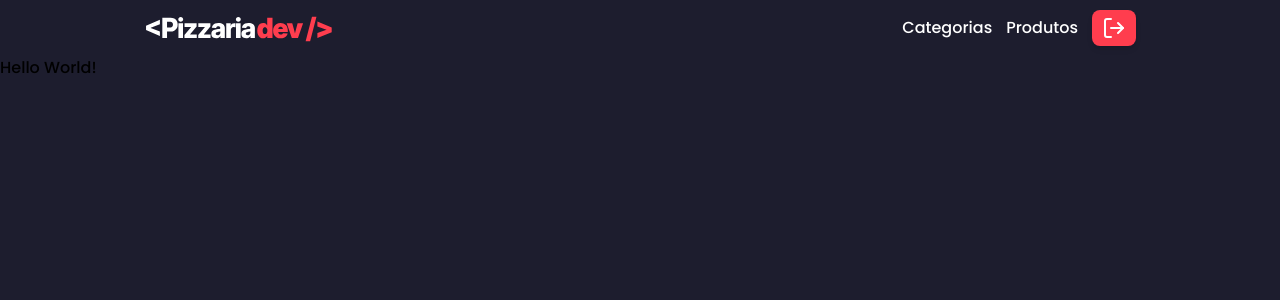
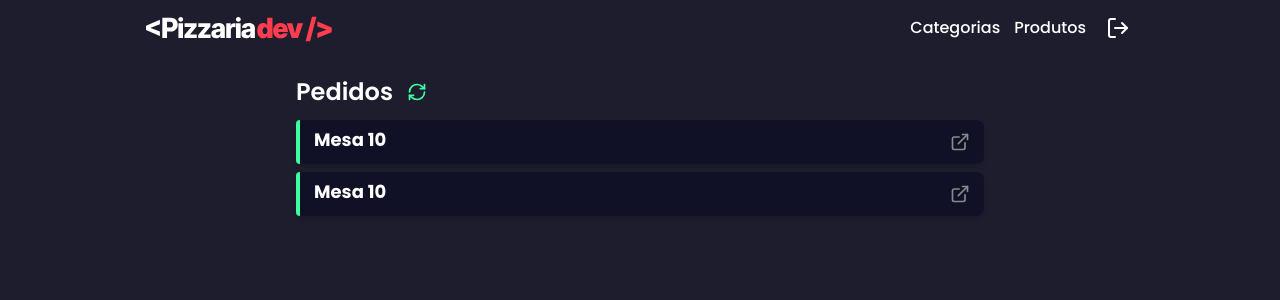
Before and after one commit to Alison-Gabriel/web-pizzariadev, a Next.js app: page /dashboard in a window 1280 px wide. Shown: the top 300 px of the page. Built offline with nearby package versions, Linux system fonts and the light colour scheme.

Commit message:
feat(dashboard): add Orders component

```diff
--- a/src/app/dashboard/components/Header.tsx
+++ b/src/app/dashboard/components/Header.tsx
@@ -36,7 +36,7 @@ export const Header = () => {
           </Link>
 
           <form action={logout}>
-            <Button.Root type="submit" variant="icon">
+            <Button.Root color="ghost" size="icon">
               <Button.Icon icon={LogOut} />
             </Button.Root>
           </form>
--- /dev/null
+++ b/src/app/dashboard/components/Orders.tsx
@@ -0,0 +1,39 @@
+import { ExternalLink } from "lucide-react";
+
+import { Button } from "@/components/common/Button";
+
+export const Orders = () => {
+  return (
+    <section>
+      <ul className="flex flex-col gap-2">
+        <li className="bg-brand-dark-900 text-brand-white flex h-11 items-center rounded-lg pr-2 shadow-md">
+          <div className="bg-brand-green-900 mr-3.5 h-11 w-1 rounded-tl-lg rounded-bl-lg" />
+
+          <div className="flex flex-1 justify-between">
+            <strong className="text-lg">Mesa 10</strong>
+            <Button.Root color="ghost" size="icon">
+              <Button.Icon
+                icon={ExternalLink}
+                className="text-brand-gray-100 size-5"
+              />
+            </Button.Root>
+          </div>
+        </li>
+
+        <li className="bg-brand-dark-900 text-brand-white flex h-11 items-center rounded-lg pr-2 shadow-md">
+          <div className="bg-brand-green-900 mr-3.5 h-11 w-1 rounded-tl-lg rounded-bl-lg" />
+
+          <div className="flex flex-1 justify-between">
+            <strong className="text-lg">Mesa 10</strong>
+            <Button.Root color="ghost" size="icon">
+              <Button.Icon
+                icon={ExternalLink}
+                className="text-brand-gray-100 size-5"
+              />
+            </Button.Root>
+          </div>
+        </li>
+      </ul>
+    </section>
+  );
+};
--- a/src/app/dashboard/page.tsx
+++ b/src/app/dashboard/page.tsx
@@ -1,5 +1,26 @@
+import { RefreshCw } from "lucide-react";
+
+import { Button } from "@/components/common/Button";
+
+import { Orders } from "./components/Orders";
+
 const Dashboard = () => {
-  return <h1>Hello World!</h1>;
+  return (
+    <main className="mx-auto mt-5 max-w-[720px] space-y-3 px-4">
+      <div className="flex items-center gap-2">
+        <h1 className="text-brand-white text-2xl font-semibold">Pedidos</h1>
+
+        <Button.Root color="link" size="icon">
+          <Button.Icon
+            icon={RefreshCw}
+            className="text-brand-green-900 size-5"
+          />
+        </Button.Root>
+      </div>
+
+      <Orders />
+    </main>
+  );
 };
 
 export default Dashboard;
```
